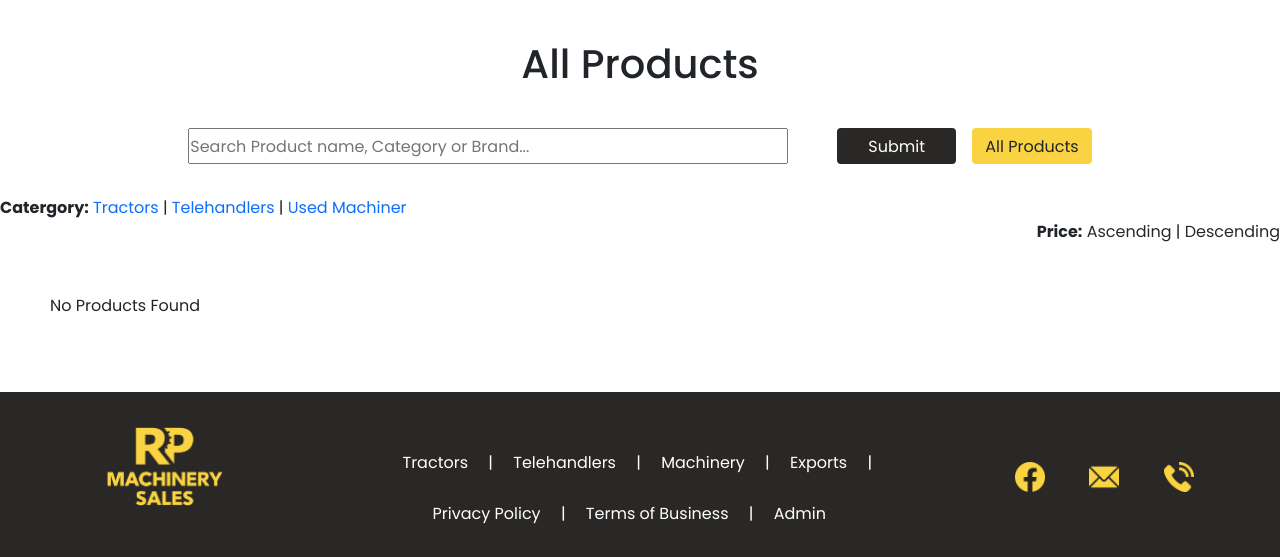
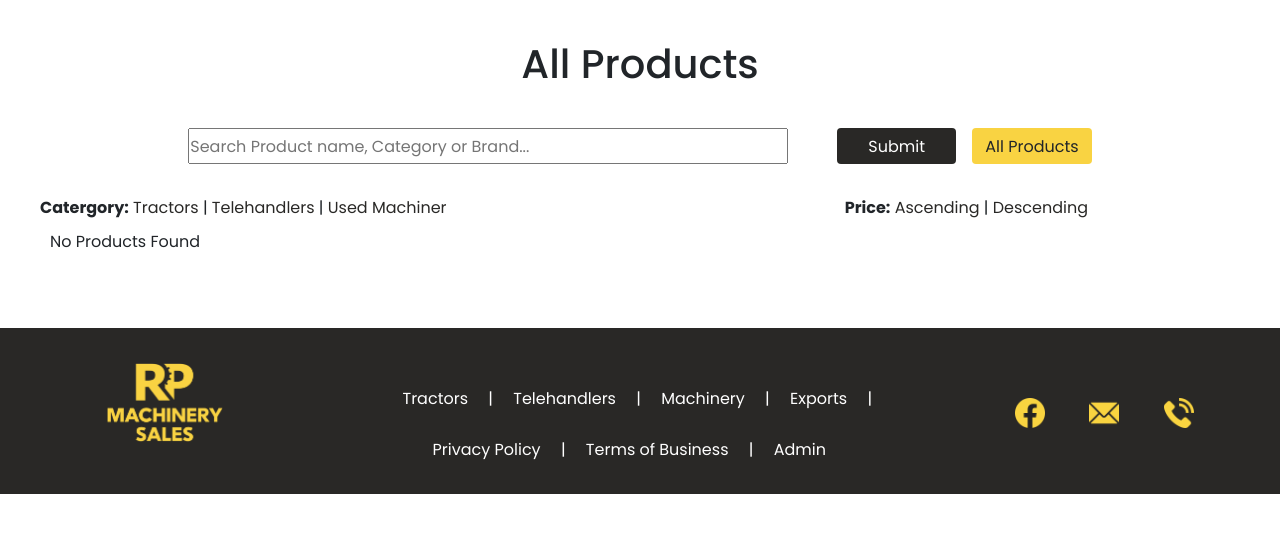
Before and after one commit to Leeap83/RP_machinesales, a PHP site: page /products.php in a window 1280 px wide. Shown: the part 150-707 px from the top of the page. Run offline with PHP 8.4, Linux system fonts and the light colour scheme; data that the repository does not hold is empty; some libraries are stand-ins or nearby versions.

Commit message:
added Css

```diff
--- a/assets/css/style.css
+++ b/assets/css/style.css
@@ -116,8 +116,9 @@ select {height: 36px;}
 .search_box .submit{ background: #292826; color: #fff;}
 .search_box .reset{ background: #F9D342;}
 
-.price-filter {text-align: right; margin-right: 15%;}
-.price-filter a {color: #292826;}
+.filters {max-width: 1200px; margin: auto; display: flex;}
+.price-filter {right: 15%;position: absolute;}
+.filters a {color: #292826;}
 
 /* edit product */
 .products {text-align: center;}
```
